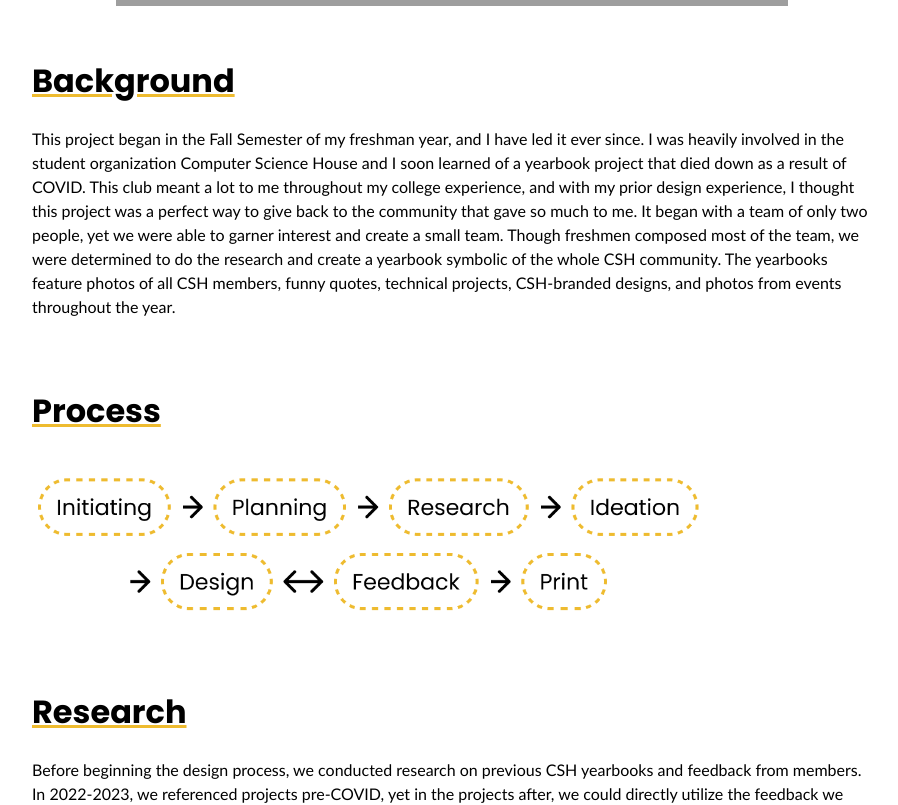
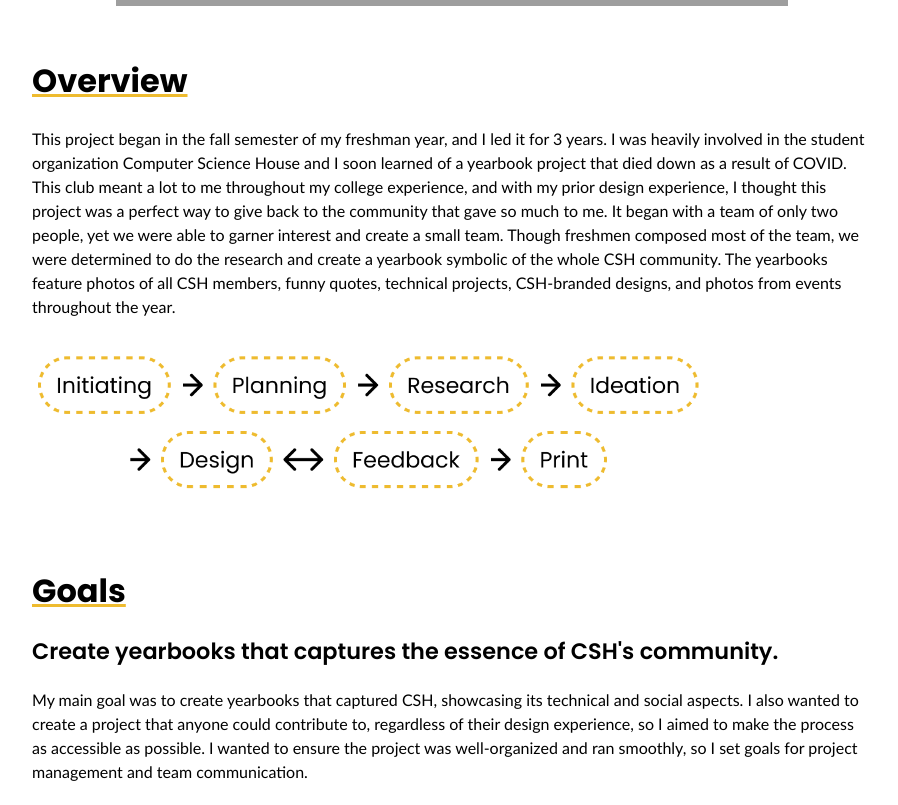
Before and after one commit to chrissye0/personal-website, a React (Vite) app: page /yearbook in a window 1280 px wide. Shown: the part 1320-2125 px from the top of the page, without its empty margins (288-1186 px from the left). Built offline with nearby package versions, Linux system fonts and the light colour scheme; grey boxes are pictures that could not be loaded.

Commit message:
updates to yearbook project page

```diff
--- a/src/pages/Projects/MsgRedesign.jsx
+++ b/src/pages/Projects/MsgRedesign.jsx
@@ -58,7 +58,7 @@
           <article className="msg-goals" id="Goals">
             <h2>Goals</h2>
             <h3>Improve overall Madison Square Garden brand perception by delivering best-in-class experience through innovative features.</h3>
-            <p>Based on previous quantitative and qualitative user research findings, MSG.com users saw an imbalance of event and venue information and showed little click interactivity on the homepage. As a result, we sought to also increase interactivity and display the right amount of event information. Success was measured by via user research studies and NPS.</p>
+            <p>Based on previous quantitative and qualitative user research findings, MSG.com users saw an imbalance of event and venue information and showed little click interactivity on the homepage. As a result, we sought to also increase interactivity and display the right amount of event information. Success was measured via user research studies and NPS.</p>
           </article>
           <article className="msg-brainstorming" id="Brainstorming">
             <h2>Brainstorming</h2>
--- a/src/pages/Projects/Yearbook.jsx
+++ b/src/pages/Projects/Yearbook.jsx
@@ -43,7 +43,7 @@
   return (
     <>
       <section className="project-page">
-        <Sidebar nav={["Overview", "Goals", "Research", "Ideation", "Design", "Feedback", "Results", "Takeaways"]} />
+        <Sidebar nav={["Overview", "Goals", "Research", "Ideation, Design, & Feedback", "Results", "Takeaways"]} />
         <section className="project-content">
           <header className="project-header">
             <h1>CSH Yearbook</h1>
@@ -74,15 +74,15 @@
               <img src={yearbookImage} alt="yearbook image" />
             </section>
           </header>
-          <article className="yearbook-intro" id="Background">
-            <h2>Background</h2>
-            <p>This project began in the Fall Semester of my freshman year, and I have led it ever since. I was heavily involved in the student organization Computer Science House and I soon learned of a yearbook project that died down as a result of COVID. This club meant a lot to me throughout my college experience, and with my prior design experience, I thought this project was a perfect way to give back to the community that gave so much to me.
-              It began with a team of only two people, yet we were able to garner interest and create a small team. Though freshmen composed most of the team, we were determined to do the research and create a yearbook symbolic of the whole CSH community. The yearbooks feature photos of all CSH members, funny quotes, technical projects, CSH-branded designs, and photos from events throughout the year.
-            </p>
+          <article className="yearbook-intro" id="Overview">
+            <h2>Overview</h2>
+            <p>This project began in the fall semester of my freshman year, and I led it for 3 years. I was heavily involved in the student organization Computer Science House and I soon learned of a yearbook project that died down as a result of COVID. This club meant a lot to me throughout my college experience, and with my prior design experience, I thought this project was a perfect way to give back to the community that gave so much to me. It began with a team of only two people, yet we were able to garner interest and create a small team. Though freshmen composed most of the team, we were determined to do the research and create a yearbook symbolic of the whole CSH community. The yearbooks feature photos of all CSH members, funny quotes, technical projects, CSH-branded designs, and photos from events throughout the year.</p>
+            <img src={yearbookProcessImage} alt="process image" width={"100%"} height={"auto"} />
           </article>
-          <article className="yearbook-process" id="Process">
-            <h2>Process</h2>
-            <img src={yearbookProcessImage} alt="process image" width={"100%"} height={"auto"} />
+          <article className="yearbook-goals" id="Goals">
+            <h2>Goals</h2>
+            <h3>Create yearbooks that captures the essence of CSH's community.</h3>
+            <p>My main goal was to create yearbooks that captured CSH, showcasing its technical and social aspects. I also wanted to create a project that anyone could contribute to, regardless of their design experience, so I aimed to make the process as accessible as possible. I wanted to ensure the project was well-organized and ran smoothly, so I set goals for project management and team communication.</p>
           </article>
           <article className="yearbook-research" id="Research">
             <h2>Research</h2>
@@ -135,6 +135,10 @@
               <img src={yearbook2025_4} alt="yearbook 2025 image" />
             </section>
           </article>
+          <article className="yearbook-takeaways" id="Takeaways">
+            <h2>Takeaways</h2>
+            <p>This project was such a passion project for me, and I learned so much about project management, design, and teamwork! It was so fulfilling to see the yearbook come together each year, and we always took the opportunity to improve from the previous year. I also learned a lot about managing large teams and long-term projects. With the many themes, I developed my design skills in various mediums, from graphic design to 3D modeling. I am so proud of the work we did and the impact it had on the CSH community!</p>
+          </article>
         </section>
       </section>
       <Footer />
```
